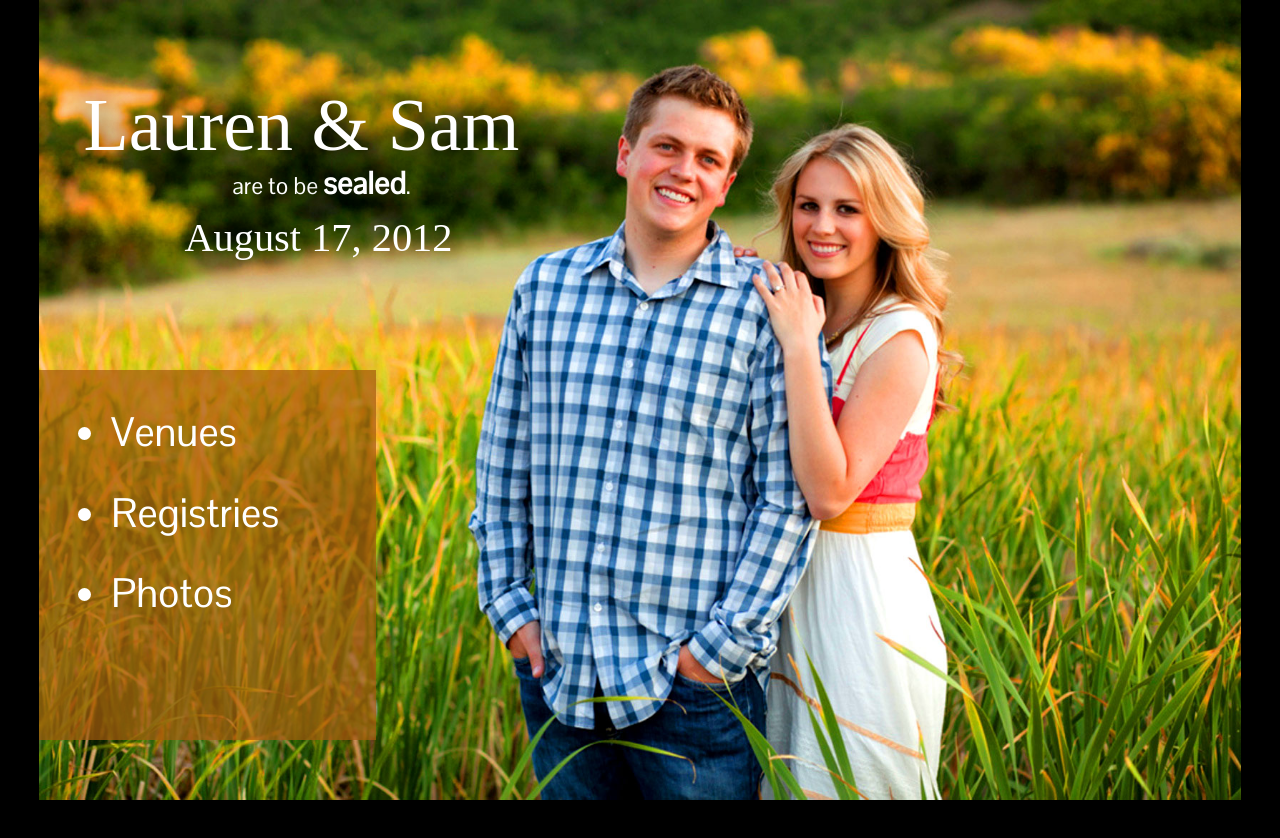
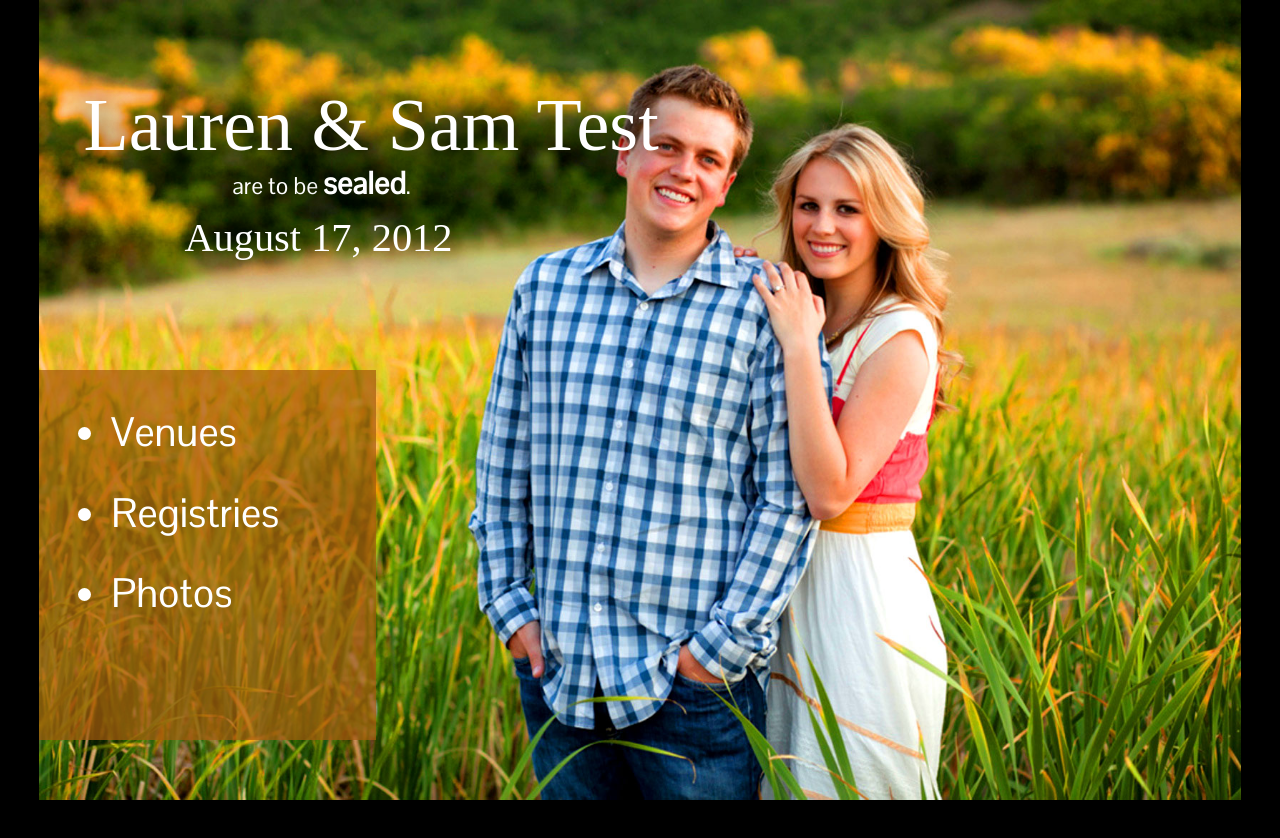
Before and after one commit to trevordixon/Lauren_and_Sam, a plain HTML site: page index.html in a window 1280 px wide. Shown: the top 838 px of the page. Drawn offline with nearby package versions, Linux system fonts and the light colour scheme; a web font is replaced by a local one.

Commit message:
Test deploy

```diff
--- a/index.html
+++ b/index.html
@@ -37,7 +37,7 @@
 	<!--[if lt IE 7]><p class=chromeframe>Your browser is <em>ancient!</em> <a href="http://browsehappy.com/">Upgrade to a different browser</a> or <a href="http://www.google.com/chromeframe/?redirect=true">install Google Chrome Frame</a> to experience this site.</p><![endif]-->
 
 	<div id="Home" class="page Home-page" data-0="left:0%;opacity:1" data-1000="left:-110%;opacity:0" data-offset="0">
-		<h1 data-0="margin-left:0em" data-1000="margin-left:9em">Lauren &amp; Sam</h1>
+		<h1 data-0="margin-left:0em" data-1000="margin-left:9em">Lauren &amp; Sam Test</h1>
 		<span class="are-to-be-sealed" data-0="margin-left:0em" data-1000="margin-left:23em">are to be <strong>sealed</strong>.</span>
 		<h2 data-0="margin-left:0em" data-1000="margin-left:5em">August 17, 2012</h2>
 
```
